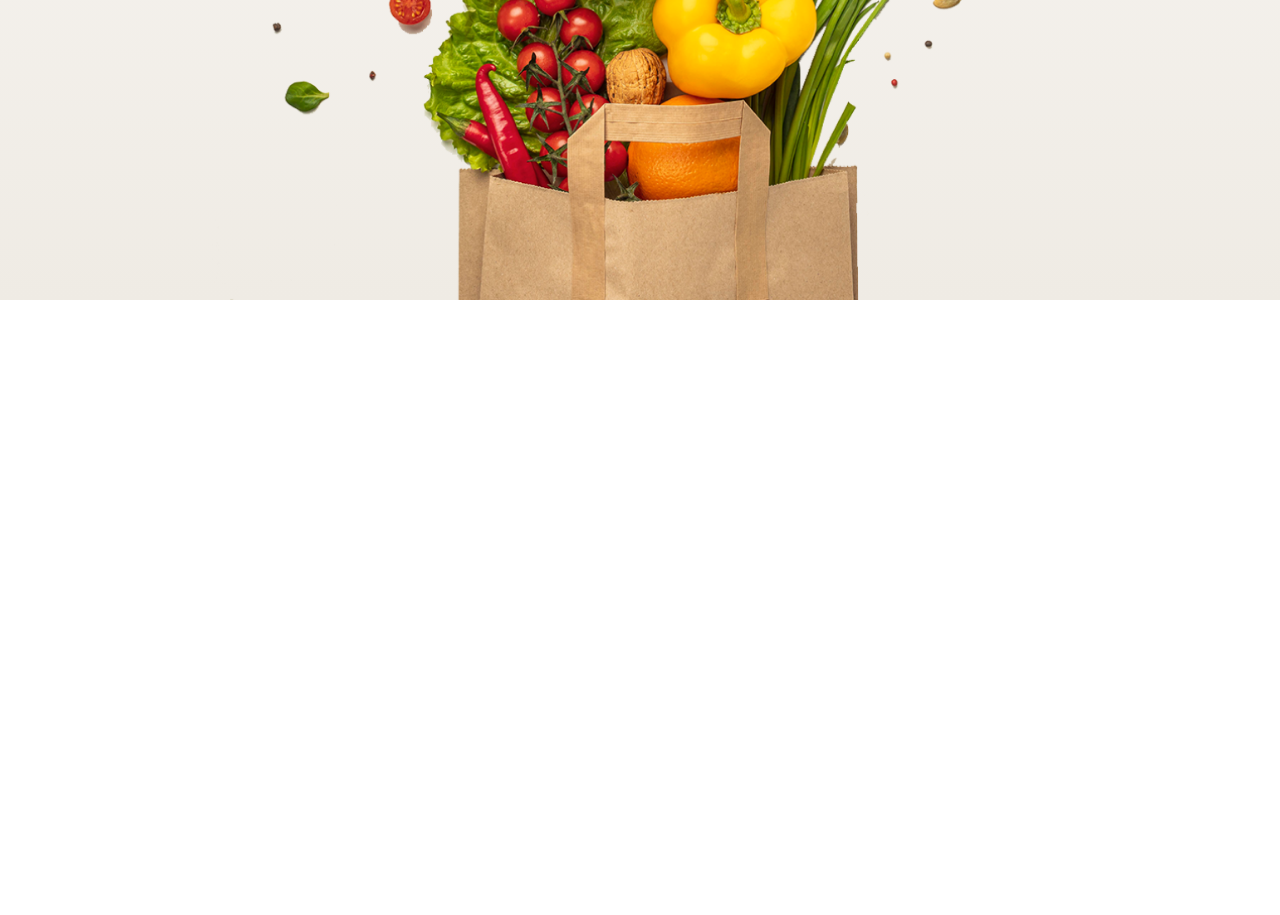
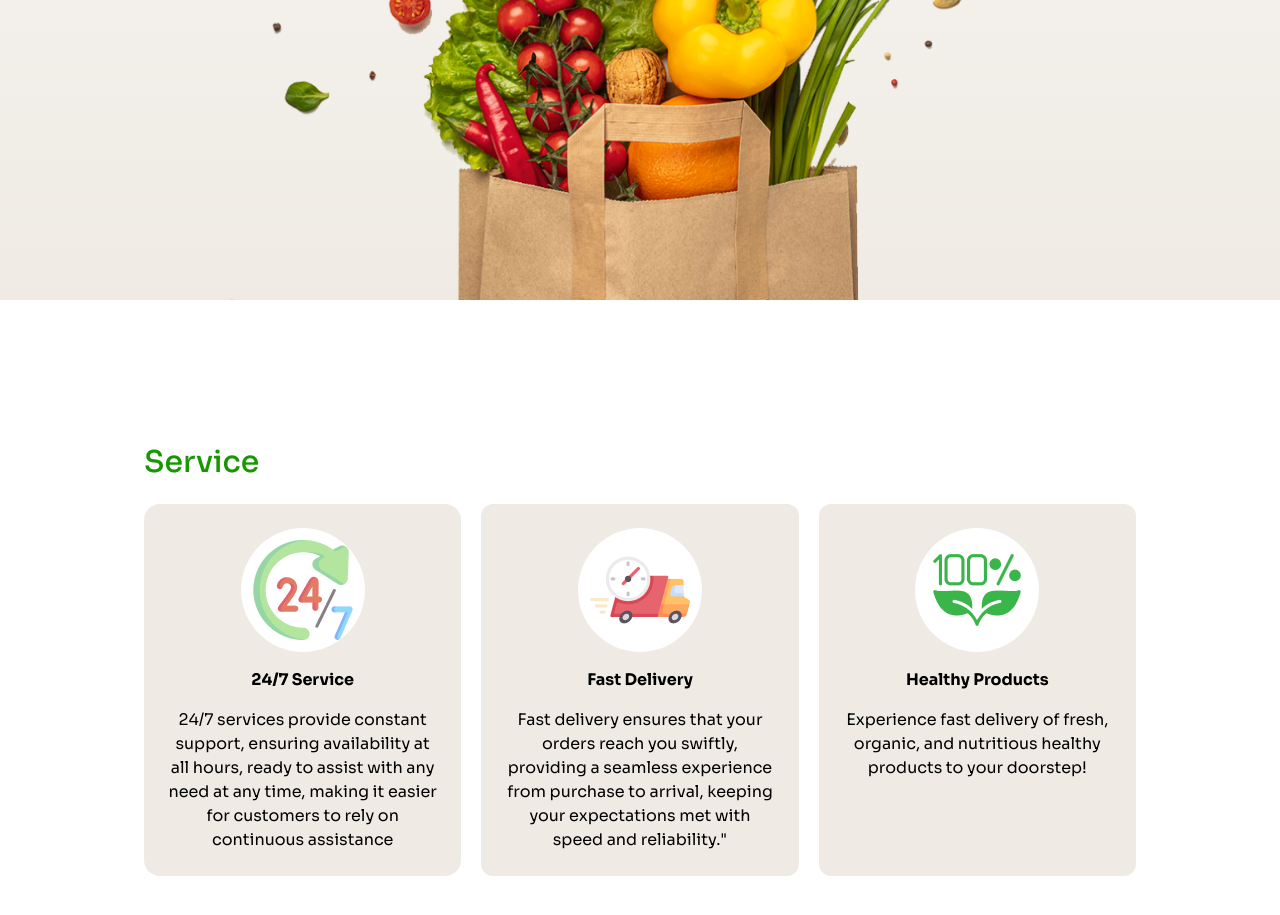
Before and after one commit to rukaiyatasnim/Living-Lab, a plain HTML site: page index.html in a window 1280 px wide. Shown: the part 909-1824 px from the top of the page. Before the commit the page ends 1209 px from the top, so only its background shows below. Drawn offline with nearby package versions, Linux system fonts and the light colour scheme.

Commit message:
Section Part And Also Added Looping Animation

```diff
--- a/index.html
+++ b/index.html
@@ -27,30 +27,23 @@
         font-weight: weight;
         font-style: normal;
       }
-
-    /* Challenge Animation Part */
-    @layer utilities {
-    .animate-fade-in {
-      animation: fadeIn 3s ease-out;
-    }
-
-    @keyframes fadeIn {
-      from { opacity: 0; transform: translateY(20px); }
-      to { opacity: 1; transform: translateY(0); }
-    }
-  }
-
     </style>
   </head>
   <body class="sora-font">
     <header  class=" bg-gradient-to-t from-[#efebe4] to-[#fffefe]">
       <!-- Navbar Start -->
-      <nav>
+      <nav class="container mx-auto">
         <section
           class=" header px-6 lg:mx-32 flex justify-between items-center py-10 border border-[#179800] lg:border-none ">
           <!-- Navbar Logo -->
-          <div class="logo">
-            <img src="./assets/logo-header.png" alt="logo" />
+        <div class="logo hidden md:block">
+              <img src="./assets/logo-header.png" alt="logo" />
+          </div>
+
+          <!-- Responsive Logo Part -->
+
+          <div class="md:hidden">
+              <img class="text-left text-3xl" src="./assets/just-logo.png" alt="">
           </div>
 
           <!-- Navbar Menu Bar -->
@@ -77,10 +70,12 @@
             </button>
           </div>
 
-          <!-- Responsive Part -->
+          <!-- Responsive Bar Part -->
             <div class="lg:hidden text-3xl">
                 <i class="fa-solid fa-bars"></i>
             </div>
+
+
 
         </div>
         </section>
@@ -89,7 +84,7 @@
          <div class=" mx-6 lg:mx-[140px] flex flex-col gap-4 justify-center items-center mt-8">
           <!-- Hero Text -->
            <div>
-          <h1 class="font-semibold text-2xl lg:text-5xl lg:mx-[300px] text-center animate-fade-in">
+          <h1 class="font-semibold text-2xl lg:text-5xl lg:mx-[300px] text-center animate-bounce">
               Freshness You
               <span class="text-[#179800]">Can Count</span> On, Prices You’ll Love!
             </h1>
@@ -105,7 +100,40 @@
     </header>
     <main>
         <!-- Services Part Start -->
+        <section class="my-36 flex flex-col gap-6 mx-6 lg:mx-36">
+        <h1 class="text-3xl text-[#179800] font-2xl font-medium">Service</h1>
+        <div class="grid lg:grid-cols-3 gap-5">
+          <div class="flex flex-col gap-4 items-center text-center bg-[#efebe4] p-6 rounded-[16px]">
+            <div class="bg-white rounded-full p-3 text-center">
+              <img src="./assets/service.png" alt="service" />
+            </div>
+            <h1 class="font-bold">24/7 Service</h1>
+            <p class="font-normal">
+             24/7 services provide constant support, ensuring availability at all hours, ready to assist with any need at any time, making it easier for customers to rely on continuous assistance
+            </p>
+          </div>
 
+          <div class="flex flex-col gap-4 items-center text-center bg-[#efebe4] p-6 rounded-xl">
+            <div class="bg-white rounded-full p-3 text-center">
+              <img src="./assets/delivery.png" alt="delivery" />
+            </div>
+            <h1 class="font-bold">Fast Delivery</h1>
+            <p>
+             Fast delivery ensures that your orders reach you swiftly, providing a seamless experience from purchase to arrival, keeping your expectations met with speed and reliability."
+            </p>
+          </div>
+
+          <div class="flex flex-col gap-4 items-center text-center bg-[#efebe4] p-6 rounded-xl">
+            <div class="bg-white rounded-full p-3 text-center">
+              <img src="./assets/healthy.png" alt="healthy" />
+            </div>
+            <h1 class="font-bold">Healthy Products</h1>
+            <p>
+              Experience fast delivery of fresh, organic, and nutritious healthy products to your doorstep!
+            </p>
+          </div>
+        </div>
+        </section>
         <!-- Services Part END -->
     </main>
     <footer></footer>
```
Also changed, not shown: assets/just-logo.png (added).
